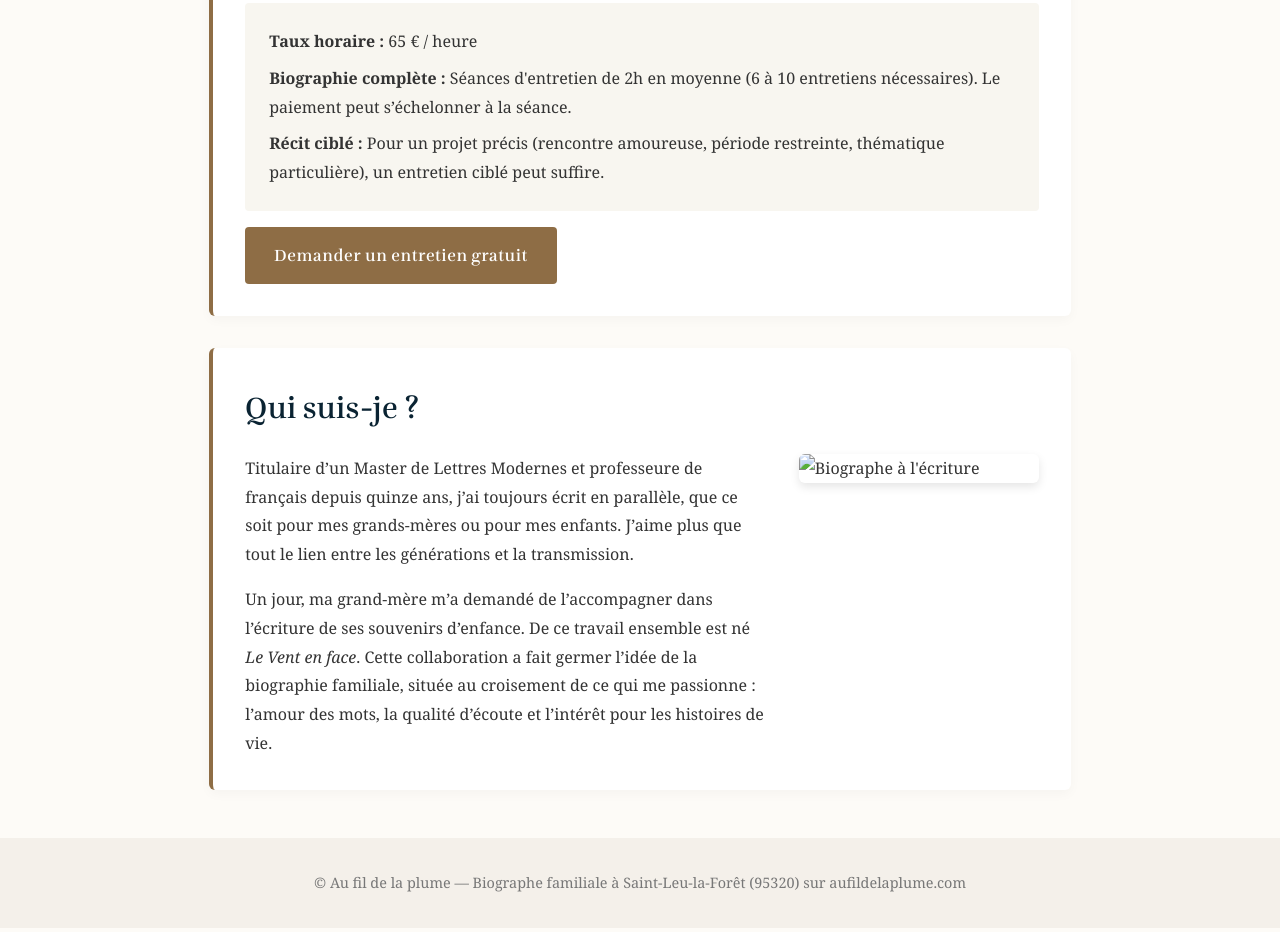
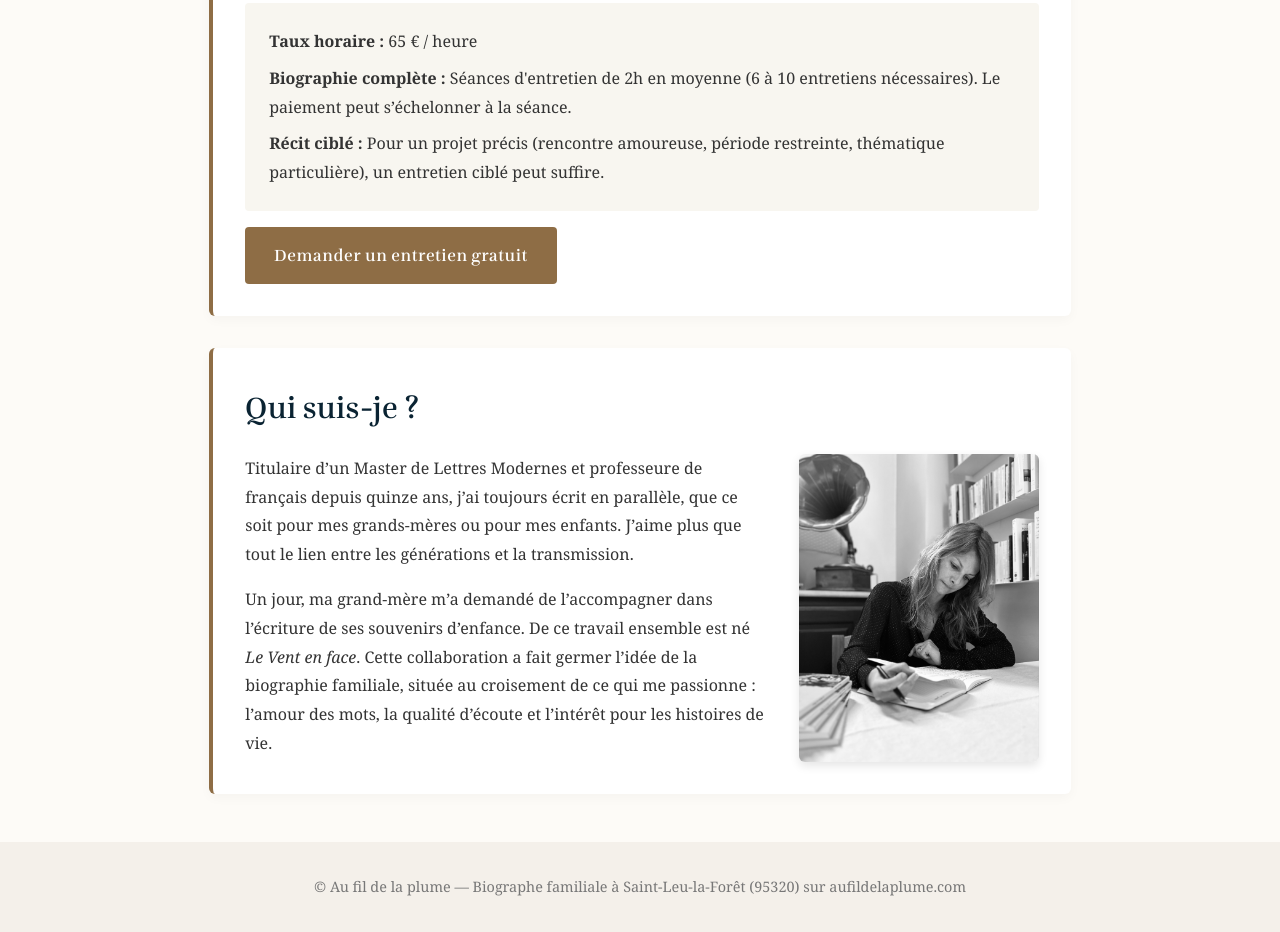
Before and after one commit to Aufildelaplume/aufildelaplume, a plain HTML site: page index.html in a window 1280 px wide. Shown: the part 1703-2635 px from the top of the page. Drawn offline with Linux system fonts and the light colour scheme.

Commit message:
Update index.html

```diff
--- a/index.html
+++ b/index.html
@@ -299,7 +299,7 @@
           <p>Titulaire d’un Master de Lettres Modernes et professeure de français depuis quinze ans, j’ai toujours écrit en parallèle, que ce soit pour mes grands-mères ou pour mes enfants. J’aime plus que tout le lien entre les générations et la transmission.</p>
           <p style="margin-top: 1rem;">Un jour, ma grand-mère m’a demandé de l’accompagner dans l’écriture de ses souvenirs d’enfance. De ce travail ensemble est né <em>Le Vent en face</em>. Cette collaboration a fait germer l’idée de la biographie familiale, située au croisement de ce qui me passionne : l’amour des mots, la qualité d’écoute et l’intérêt pour les histoires de vie.</p>
         </div>
-        <img src="portrait.jpg" alt="Biographe à l'écriture" class="portrait-img">
+        <img src="portrait.jpeg" alt="Biographe à l'écriture" class="portrait-img">
       </div>
     </section>
 
```
